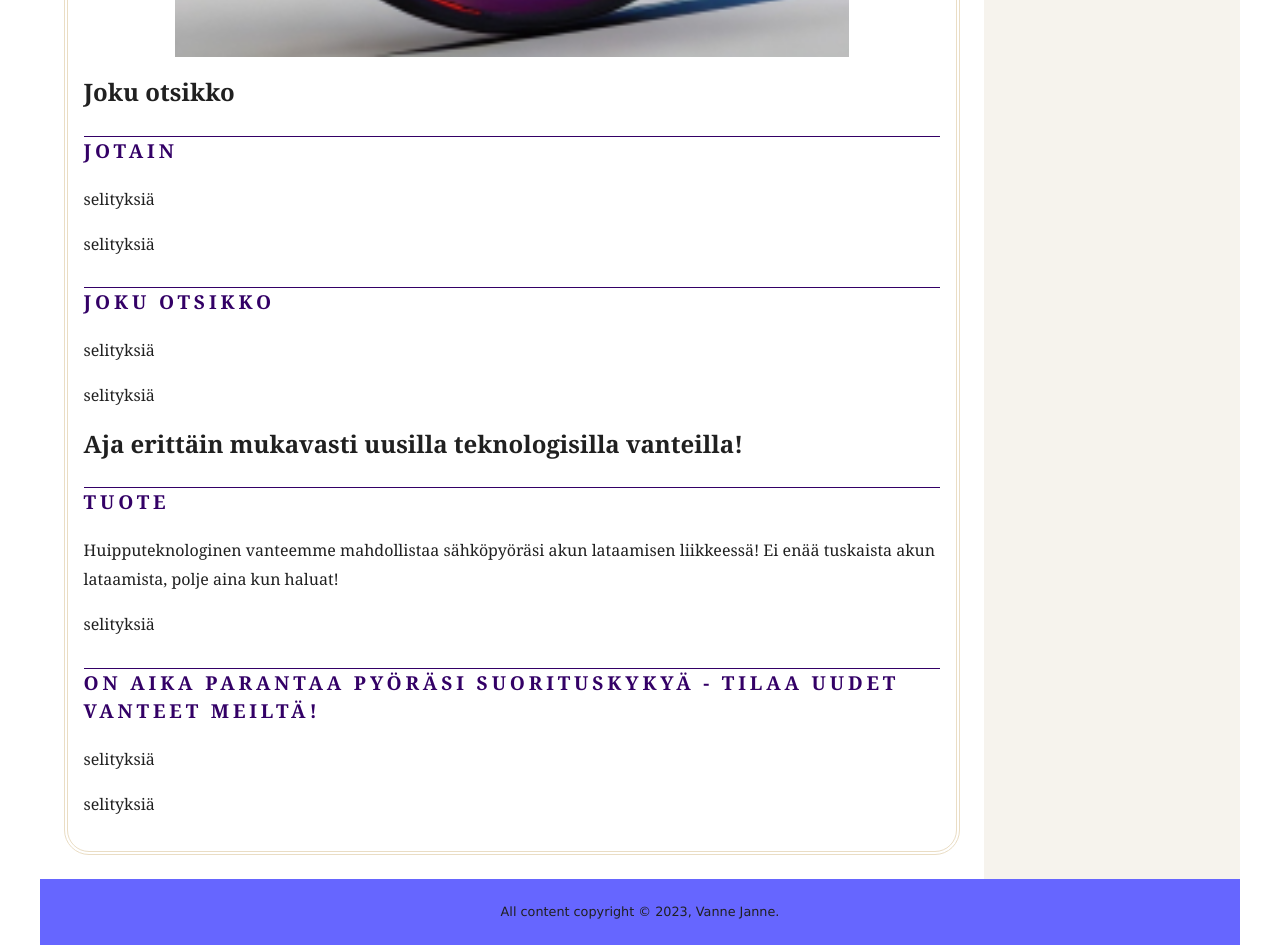
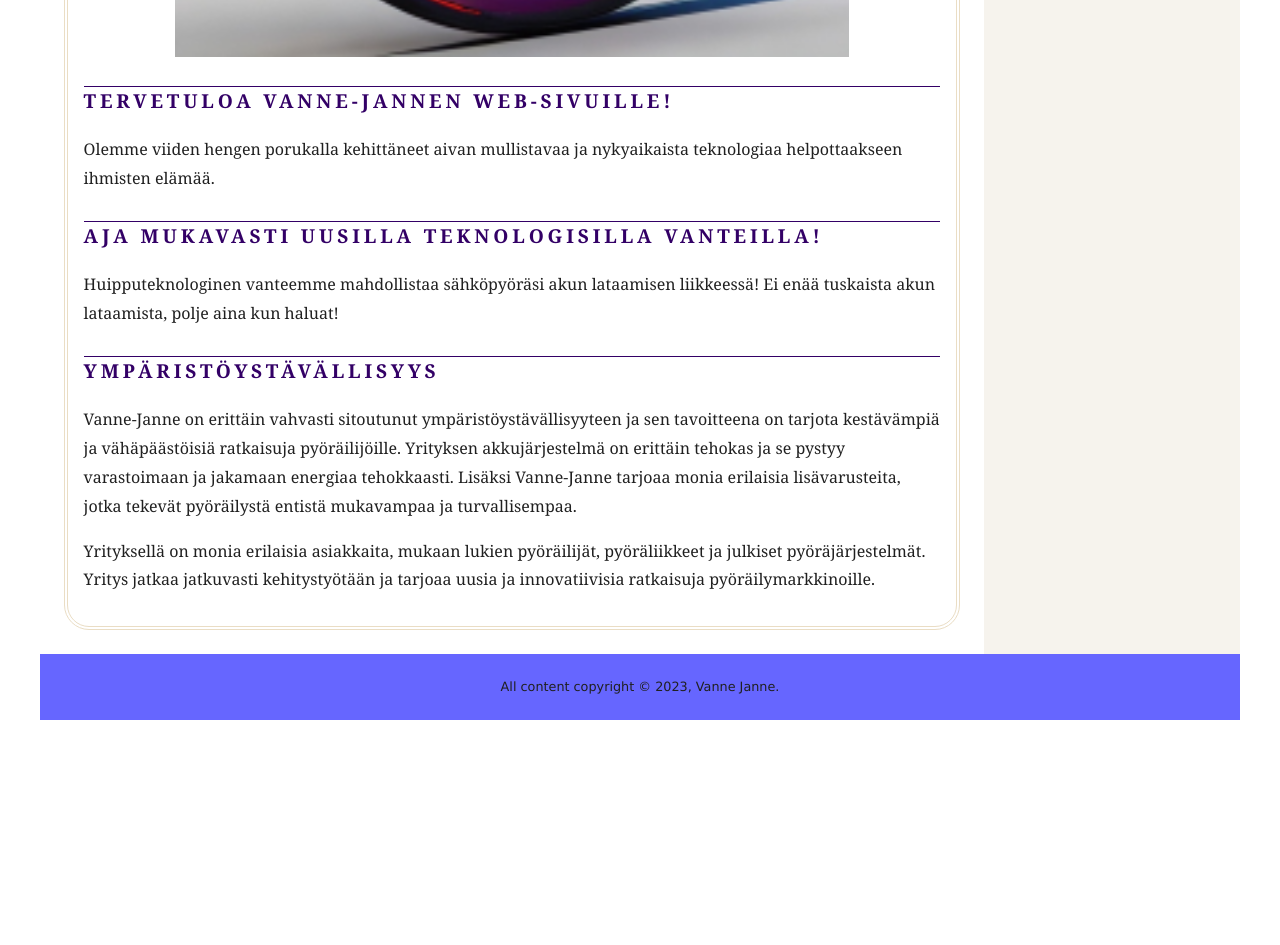
Before and after one commit to MikkoValtanen/PTIETS22-Projekti-8, a plain HTML site: page index.html in a window 1280 px wide. Shown: the part 880-1825 px from the top of the page. After the commit the page ends 1600 px from the top, so only its background shows below. Drawn offline with Linux system fonts and the light colour scheme.

Commit message:
tekstiä etusivulle

```diff
--- a/index.html
+++ b/index.html
@@ -28,25 +28,18 @@
     <hi><img src="Vanne.png" alt="Vanne"
 			srcset="Vanne1.png 240w,
 					Vanne2.png 480w"><h1>
-    <h2>Joku otsikko</h2>
-    <h3>jotain</h3>
-    <p> selityksiä </p>
-    <p> selityksiä </p>
+    <h3>Tervetuloa Vanne-Jannen web-sivuille!</h3>
+    <p>Olemme viiden hengen porukalla kehittäneet aivan mullistavaa ja nykyaikaista teknologiaa helpottaakseen ihmisten elämää.</p>
 
-    <h3>joku otsikko</h3>
-    <p> selityksiä </p>
-    <p> selityksiä </p>
-
-
-<h2>Aja erittäin mukavasti uusilla teknologisilla vanteilla!</h2>
-<h3>Tuote</h3>
+<h3>Aja mukavasti uusilla teknologisilla vanteilla!</h3>
 <p>Huipputeknologinen vanteemme mahdollistaa sähköpyöräsi akun lataamisen liikkeessä!
     Ei enää tuskaista akun lataamista, polje aina kun haluat!</p>
-<p> selityksiä </p>
 
-<h3>On aika parantaa pyöräsi suorituskykyä - tilaa uudet vanteet meiltä!</h3>
-<p> selityksiä </p>
-<p> selityksiä </p>
+<h3>Ympäristöystävällisyys</h3>
+<p>Vanne-Janne on erittäin vahvasti sitoutunut ympäristöystävällisyyteen ja sen tavoitteena on tarjota kestävämpiä ja vähäpäästöisiä ratkaisuja pyöräilijöille.
+  Yrityksen akkujärjestelmä on erittäin tehokas ja se pystyy varastoimaan ja jakamaan energiaa tehokkaasti. Lisäksi Vanne-Janne tarjoaa monia erilaisia lisävarusteita, jotka tekevät pyöräilystä entistä mukavampaa ja turvallisempaa.</p>
+<p>Yrityksellä on monia erilaisia asiakkaita, mukaan lukien pyöräilijät, pyöräliikkeet ja julkiset pyöräjärjestelmät.
+  Yritys jatkaa jatkuvasti kehitystyötään ja tarjoaa uusia ja innovatiivisia ratkaisuja pyöräilymarkkinoille.</p>
 </main>
 
 <aside>
```
Also changed, not shown: about.html (+2 -3 lines).
